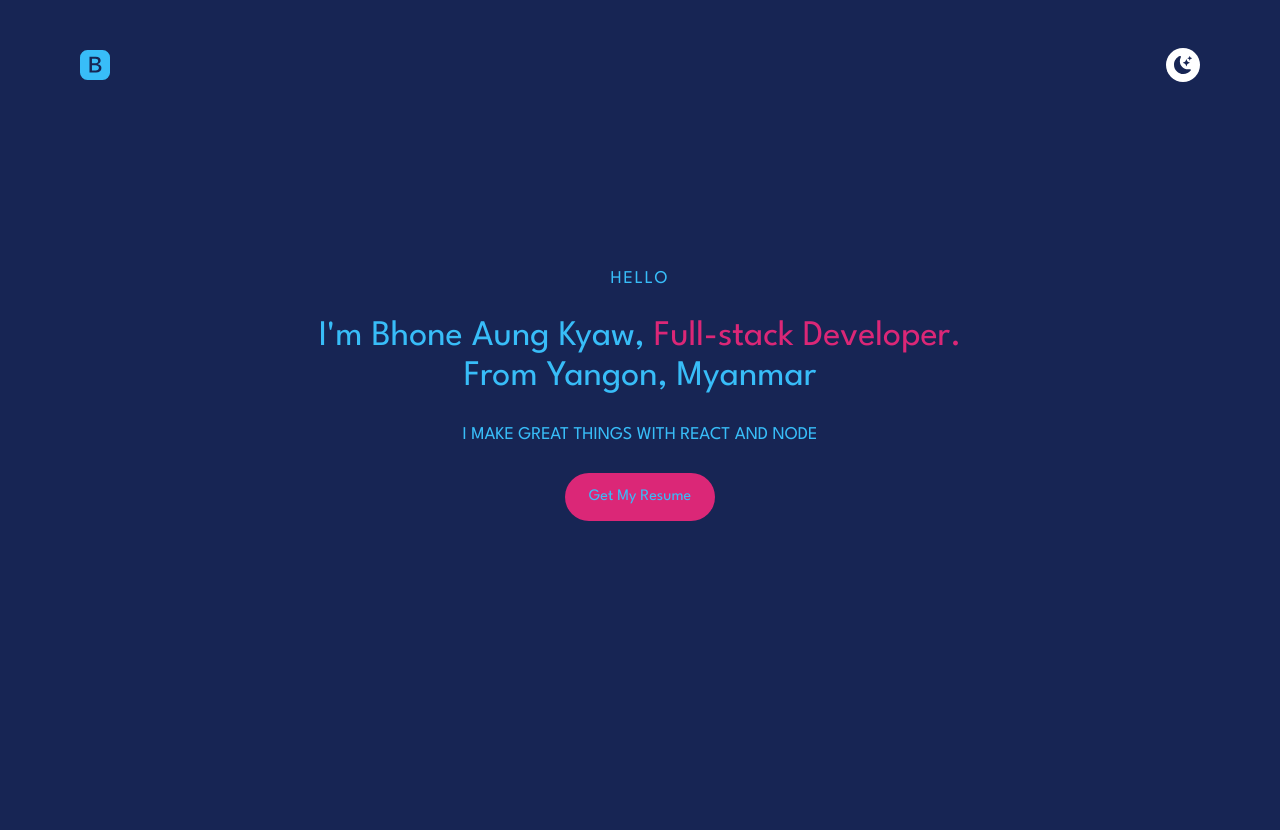
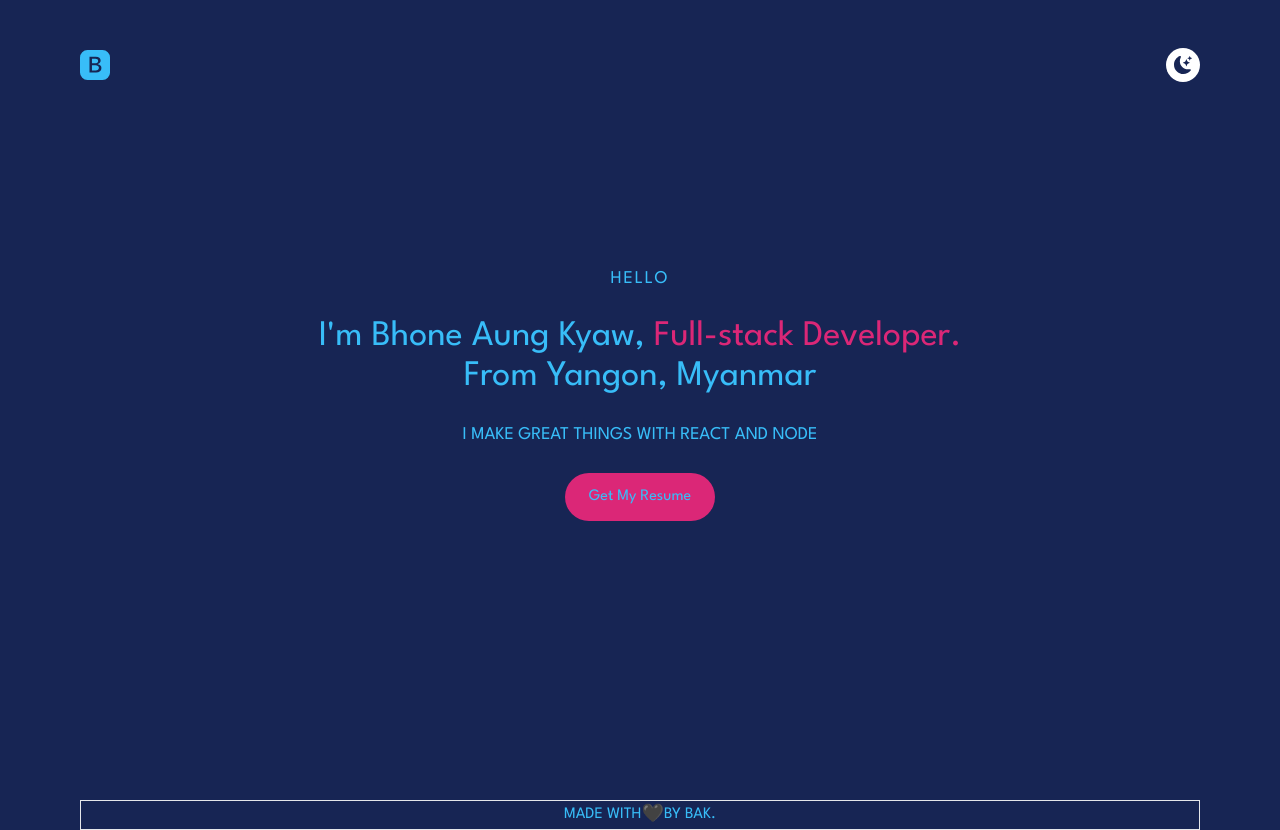
Before and after one commit to Dev-BhoneAK/portfolio-next-tailwind, a Next.js app: page / in a window 1280 px wide. Before the commit the page ends 800 px from the top, so only its background shows below. Built offline with nearby package versions, Linux system fonts and the light colour scheme.

Commit message:
feat: add Footer

```diff
--- a/app/page.js
+++ b/app/page.js
@@ -1,6 +1,7 @@
 "use client";
 import Image from "next/image";
 import Header from "./components/Header";
+import Footer from "./components/Footer";
 import TransitionBackground from "./components/TransitionBackground";
 import { useTheme } from "next-themes";
 import { useState, useEffect } from "react";
@@ -22,10 +23,7 @@ export default function Home() {
     <>
       {/* {loading && <TransitionBackground />} */}
       <Header setLoading={setLoading} />
-      {/* <main>
-
-      </main>
-      <footer></footer> */}
+      <Footer />
     </>
   );
 }
```
